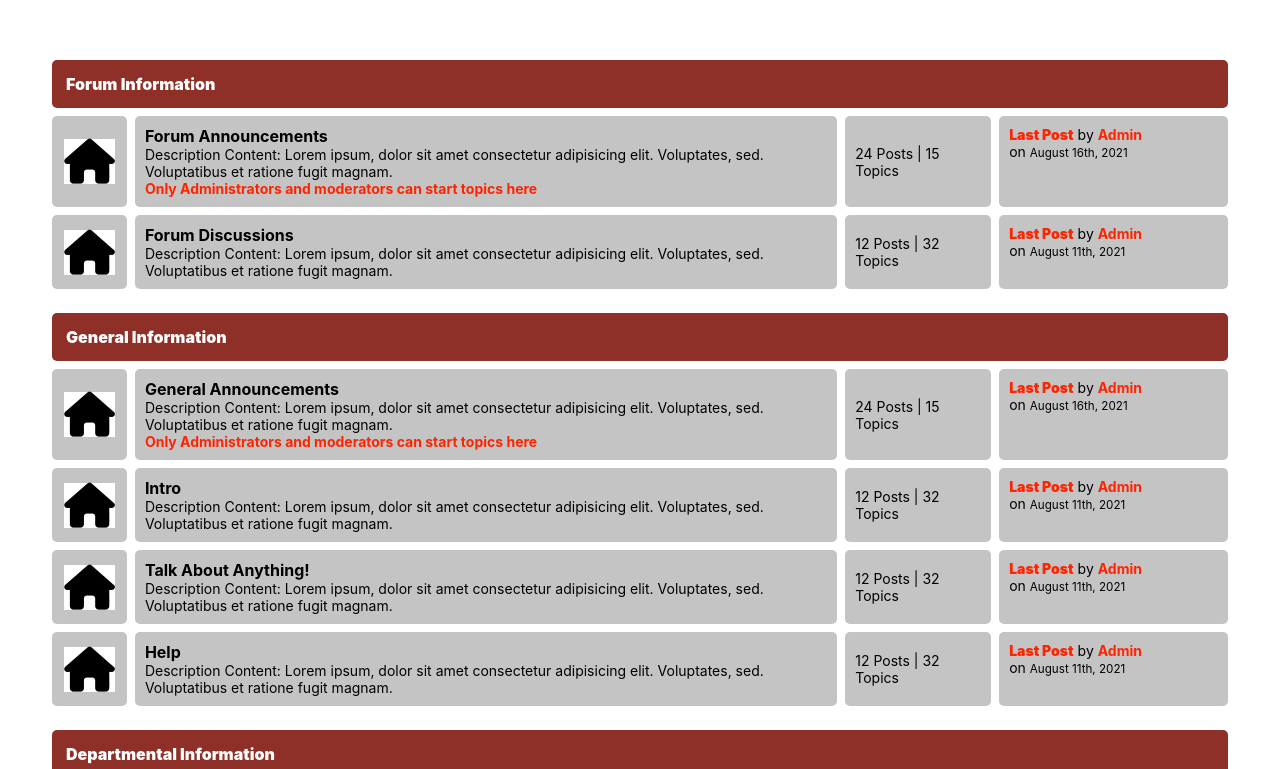
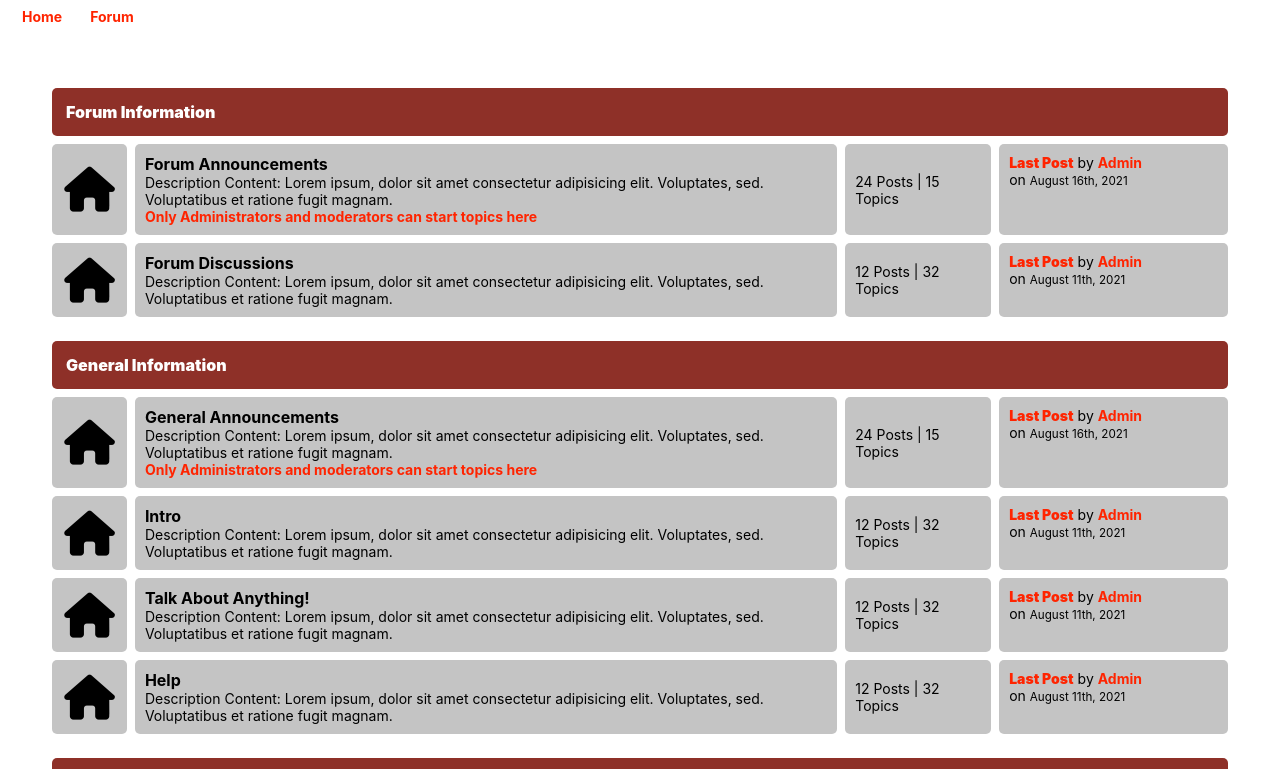
Before and after one commit to Clyrko/CentralUniversityForum, a plain HTML site: page index.html in a window 1280 px wide. Shown: the top 769 px of the page. Drawn offline with Linux system fonts and the light colour scheme.

Commit message:
Start navbar

```diff
--- a/index.html
+++ b/index.html
@@ -9,6 +9,22 @@
     <script src="https://kit.fontawesome.com/7005b16781.js" crossorigin="anonymous"></script>
 </head>
 <body>
+
+    <!-- Navigation Bar -->
+    <header class="main-header">
+        <div class="navbar">
+            <nav class="navigation">
+                <ul class="nav-list">
+                    <li class="nav-items">
+                        <a href="index.html">Home</a>
+                    </li>
+                    <li class="nav-items">
+                        <a href="forum.html">Forum</a>
+                    </li>
+                </ul>
+            </nav>
+        </div>
+    </header>
     <div class="container">
 
         <!-- Forum  Discussion Block -->
--- a/style.css
+++ b/style.css
@@ -25,6 +25,37 @@ h1 {
 }
 
 /*End of Global Section*/
+
+/* Navigation Bar */
+
+.navigation ul {
+
+    display: flex;
+    margin: 0;
+    padding: 0;
+    list-style: none;
+}
+
+.navigation a {
+
+    text-decoration: none;
+    padding: 1rem;
+}
+
+.navigation a:hover {
+
+    color: #8E3028;
+}
+
+.main-header {
+
+    display: flex;
+    justify-content: space-between;
+    align-items: right;
+    height: 20px;
+}
+
+/* End Navigation Bar*/
 
 /* Home Page */
 
@@ -81,7 +112,6 @@ h1 {
 .subforum-icon i {
 
     font-size: 45px;
-    background-color: white;
 }
 
 .subforum-divider {
@@ -114,7 +144,7 @@ h1 {
     .subforum-row {
 
         display: grid;
-        grid-template-columns: 25% 75%;
+        grid-template-columns: 25% 90%;
         grid-template-rows: 65% 35%;
     }
 
```
